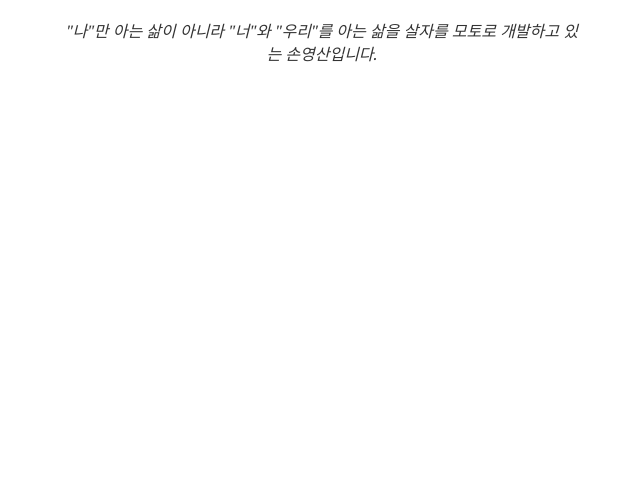
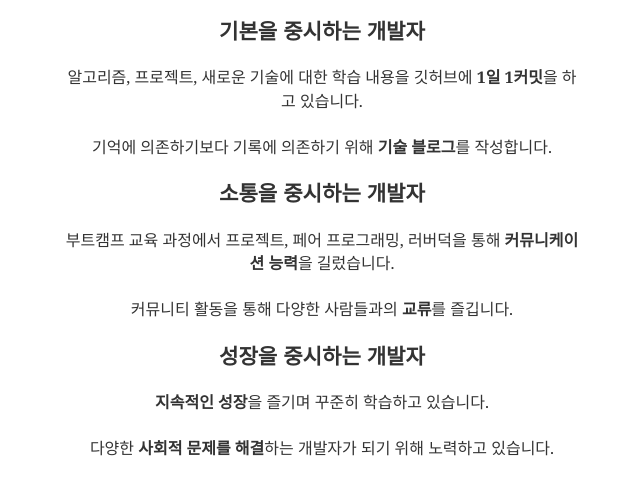
Before and after one commit to zeromountain/zeromountain.io, a Gatsby site: page /about in a window 1280 px wide. Shown: the part 50-544 px from the top of the page, without its empty margins (318-958 px from the left). Built offline with nearby package versions, Linux system fonts and the light colour scheme; Gatsby itself is replaced by a stand-in of ours; some packages are replaced by stand-ins of ours; what typography-theme-github would draw is missing.

Commit message:
자기소개 수정

```diff
--- a/content/__about/resume-en.md
+++ b/content/__about/resume-en.md
@@ -8,6 +8,22 @@
 
 <div align="center">
 
-_"나"만 아는 삶이 아니라 "너"와 "우리"를 아는 삶을 살자를 모토로 개발하고 있는 손영산입니다._
+### 기본을 중시하는 개발자
+
+알고리즘, 프로젝트, 새로운 기술에 대한 학습 내용을 깃허브에 **1일 1커밋**을 하고 있습니다.
+
+기억에 의존하기보다 기록에 의존하기 위해 **기술 블로그**를 작성합니다.
+
+### 소통을 중시하는 개발자
+
+부트캠프 교육 과정에서 프로젝트, 페어 프로그래밍, 러버덕을 통해 **커뮤니케이션 능력**을 길렀습니다.
+
+커뮤니티 활동을 통해 다양한 사람들과의 **교류**를 즐깁니다.
+
+### 성장을 중시하는 개발자
+
+**지속적인 성장**을 즐기며 꾸준히 학습하고 있습니다.
+
+다양한 **사회적 문제를 해결**하는 개발자가 되기 위해 노력하고 있습니다.
 
 </div>
```
